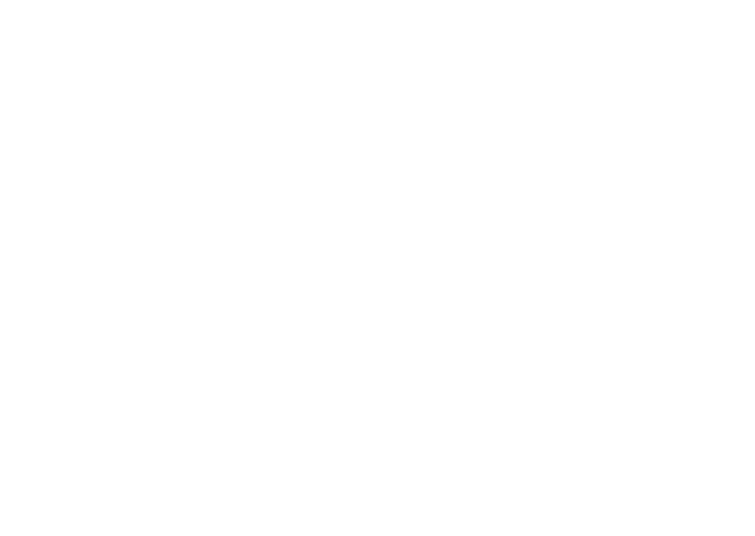
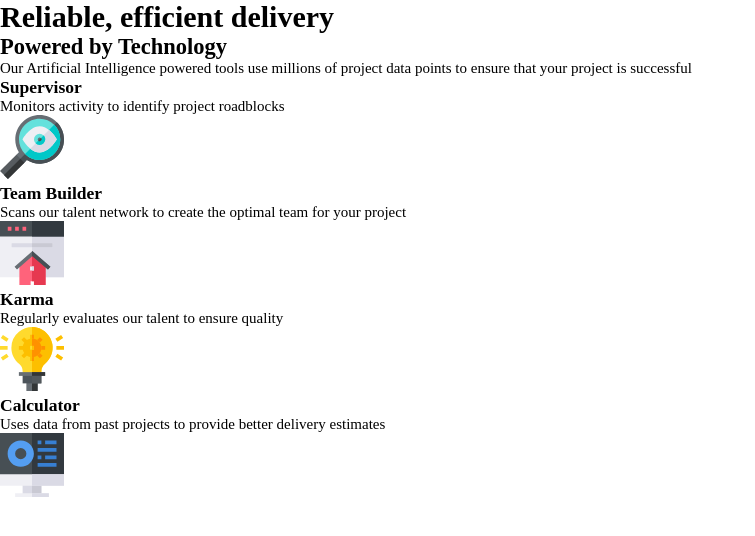
Before and after one commit to przemekkoczwara/four-cards, a website built with Vite: page index.html in a window 1280 px wide. Shown: the whole page, without its empty margins (0-755 px from the left). Built offline with nearby package versions, Linux system fonts and the light colour scheme.

Commit message:
Add HTML structure, BEM metodology

```diff
--- a/index.html
+++ b/index.html
@@ -13,6 +13,60 @@
     />
   </head>
   <body>
+    <main class="container">
+      <div class="wrapper">
+        <header class="hero">
+          <h1 class="title">Reliable, efficient delivery</h1>
+          <h2 class="subtitle">Powered by Technology</h2>
+          <p class="descriptions">
+            Our Artificial Intelligence powered tools use millions of project
+            data points to ensure that your project is successful
+          </p>
+        </header>
+        <section class="cards">
+          <article class="card">
+            <h3 class="card__name">Supervisor</h3>
+            <p class="card__description">
+              Monitors activity to identify project roadblocks
+            </p>
+            <div class="card__image">
+              <img src="src/images/icon-supervisor.svg" alt="Loupe" />
+            </div>
+          </article>
+          <article class="card">
+            <h3 class="card__name">Team Builder</h3>
+            <p class="card__description">
+              Scans our talent network to create the optimal team for your
+              project
+            </p>
+            <div class="card__image">
+              <img
+                src="src/images/icon-team-builder.svg"
+                alt="Website with house"
+              />
+            </div>
+          </article>
+          <article class="card">
+            <h3 class="card__name">Karma</h3>
+            <p class="card__description">
+              Regularly evaluates our talent to ensure quality
+            </p>
+            <div class="card__image">
+              <img src="src/images/icon-karma.svg" alt="Light bulb" />
+            </div>
+          </article>
+          <article class="card">
+            <h3 class="card__name">Calculator</h3>
+            <p class="card__description">
+              Uses data from past projects to provide better delivery estimates
+            </p>
+            <div class="card__image">
+              <img src="src/images/icon-calculator.svg" alt="Desktop" />
+            </div>
+          </article>
+        </section>
+      </div>
+    </main>
     <script type="module" src="/src/main.js"></script>
   </body>
 </html>
```
